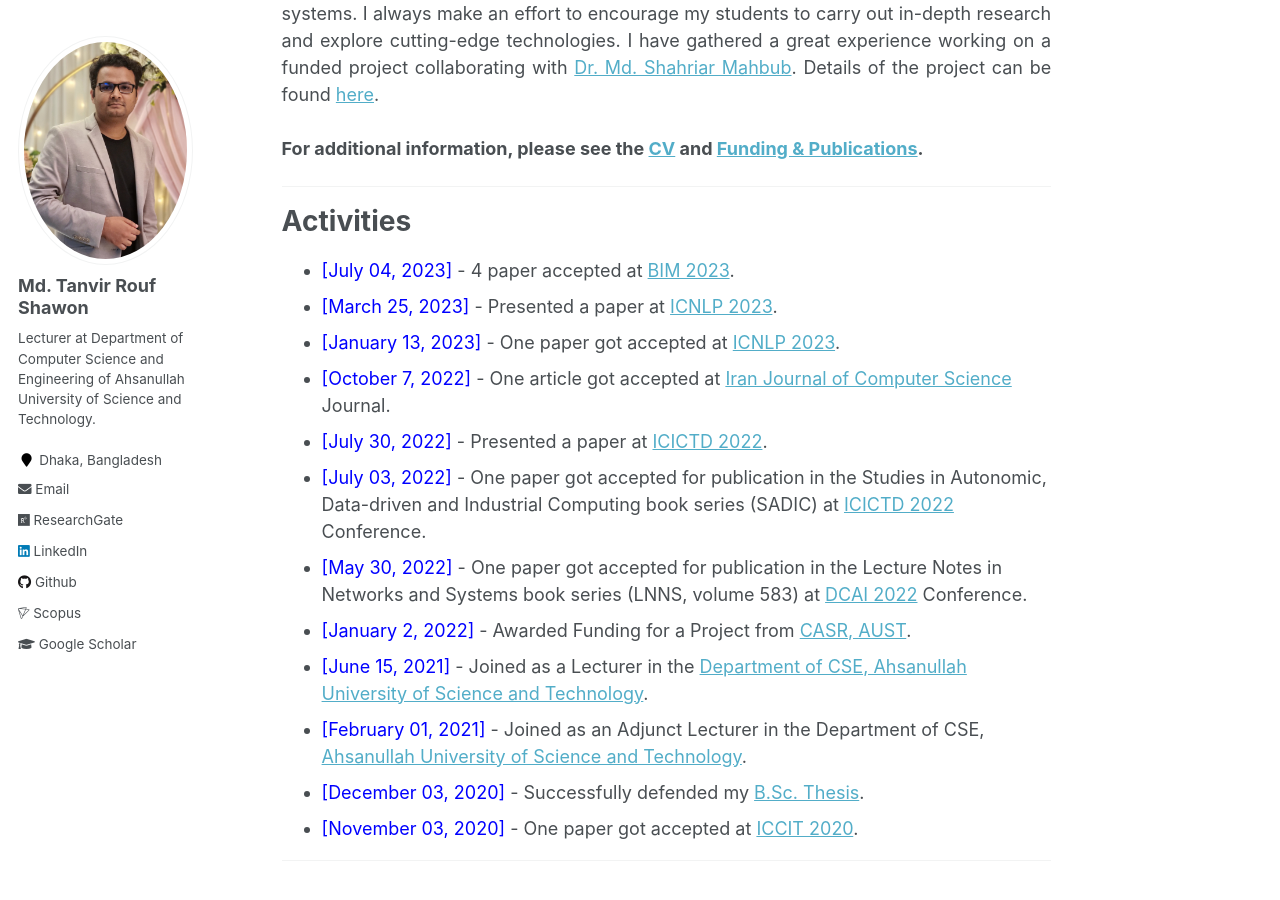
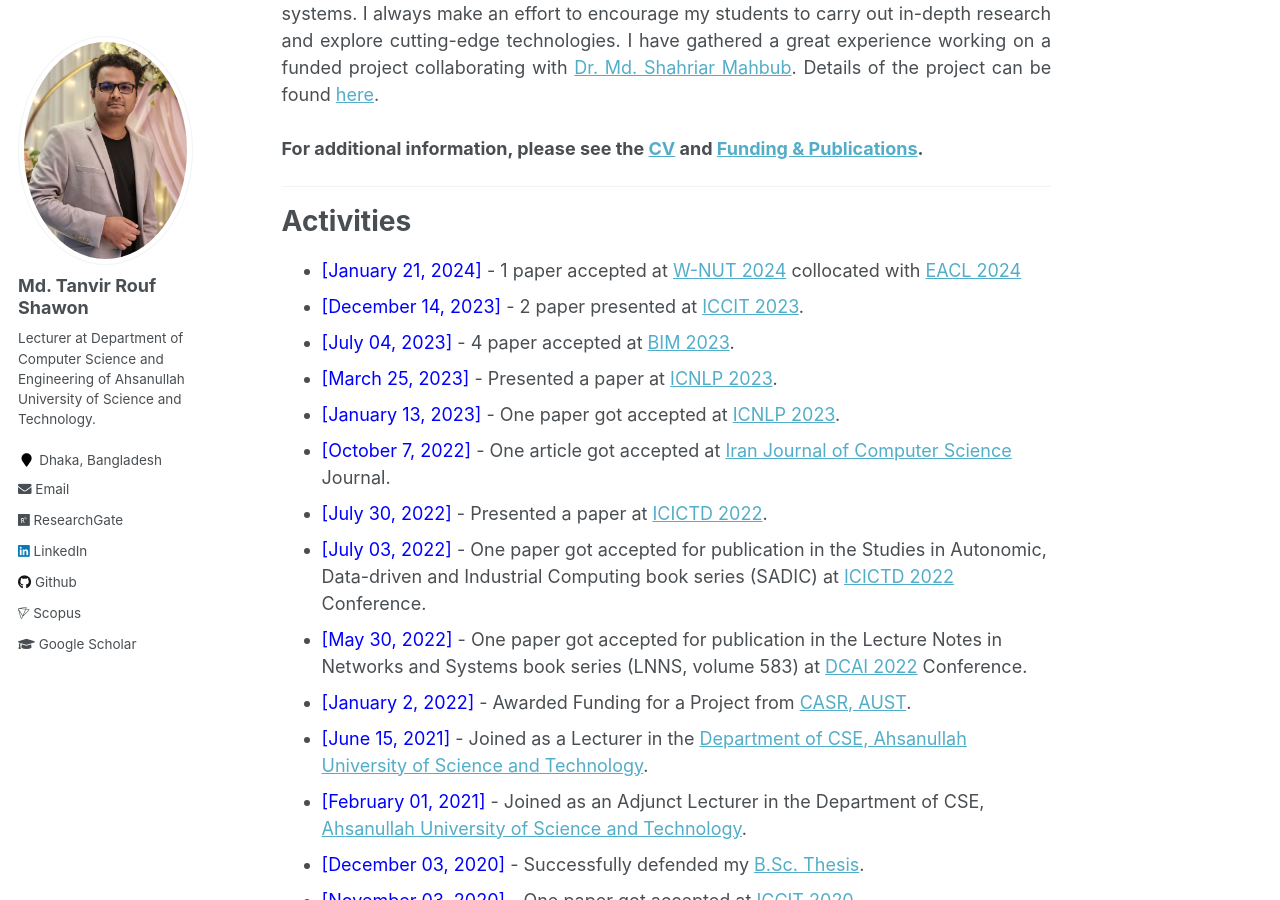
Before and after one commit to shawon-tanvir/shawon-tanvir.github.io, a Jekyll site: the page built from _pages/about.md, in a window 1280 px wide and 900 px high, scrolled down 506 px. Built offline with Jekyll 4.4.1, drawn with Linux system fonts in a browser that asks for light colours; a script that is not in the unit is left out.

Commit message:
Update about.md

```diff
--- a/_pages/about.md
+++ b/_pages/about.md
@@ -24,6 +24,8 @@ I have worked on several research projects involving computer vision and natural
 
 
 # Activities
+* <span style="color:Blue"> [January 21, 2024] </span> - 1 paper accepted at [W-NUT 2024](https://noisy-text.github.io/2024/) collocated with [EACL 2024](https://2024.eacl.org/)
+* <span style="color:Blue"> [December 14, 2023] </span> - 2 paper presented at [ICCIT 2023](https://iccit.org.bd/2023/).
 * <span style="color:Blue"> [July 04, 2023] </span> - 4 paper accepted at [BIM 2023](https://confbim.com/).
 * <span style="color:Blue"> [March 25, 2023] </span> - Presented a paper at [ICNLP 2023](http://www.icnlp.net/).
 * <span style="color:Blue"> [January 13, 2023] </span> - One paper got accepted at [ICNLP 2023](http://www.icnlp.net/).
```
